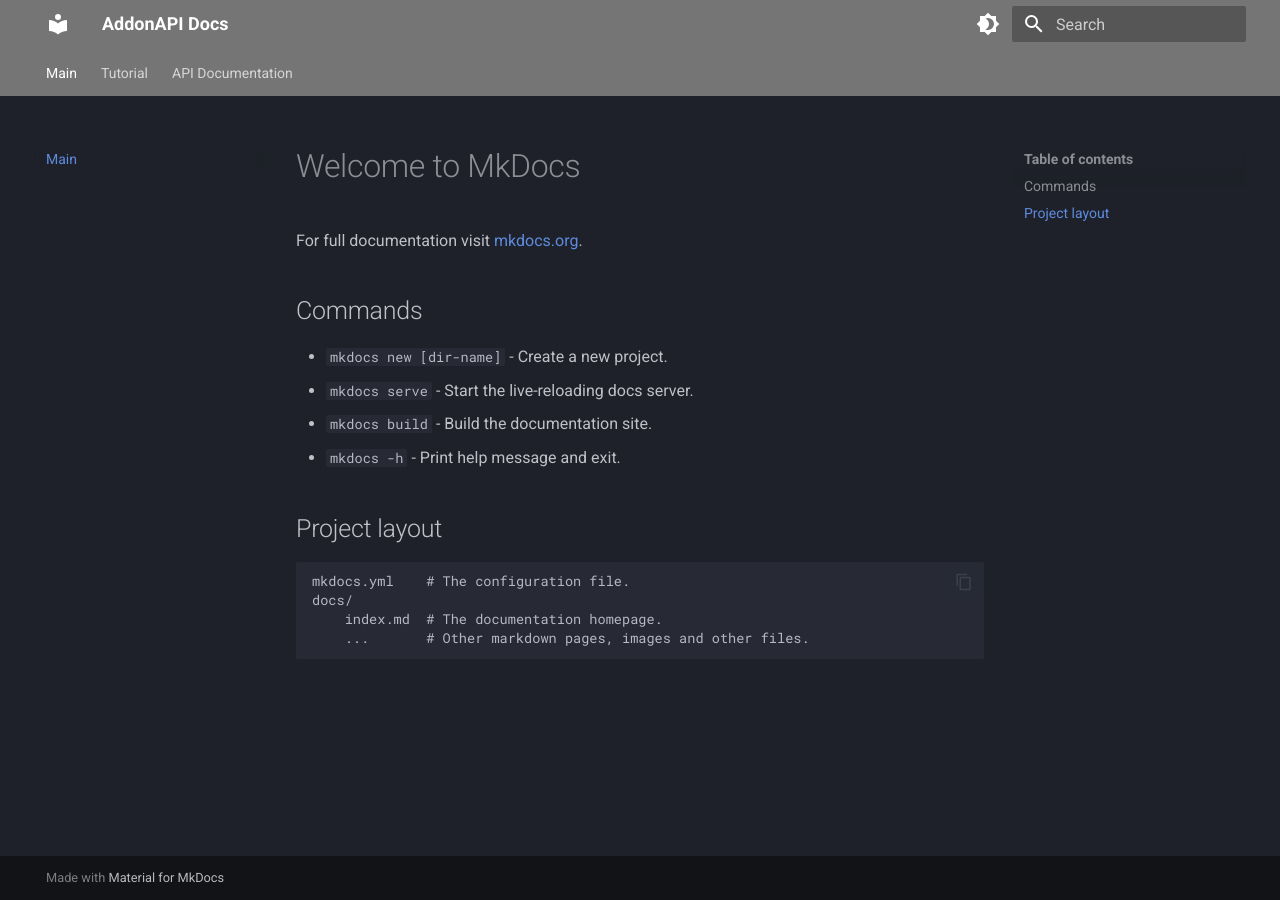
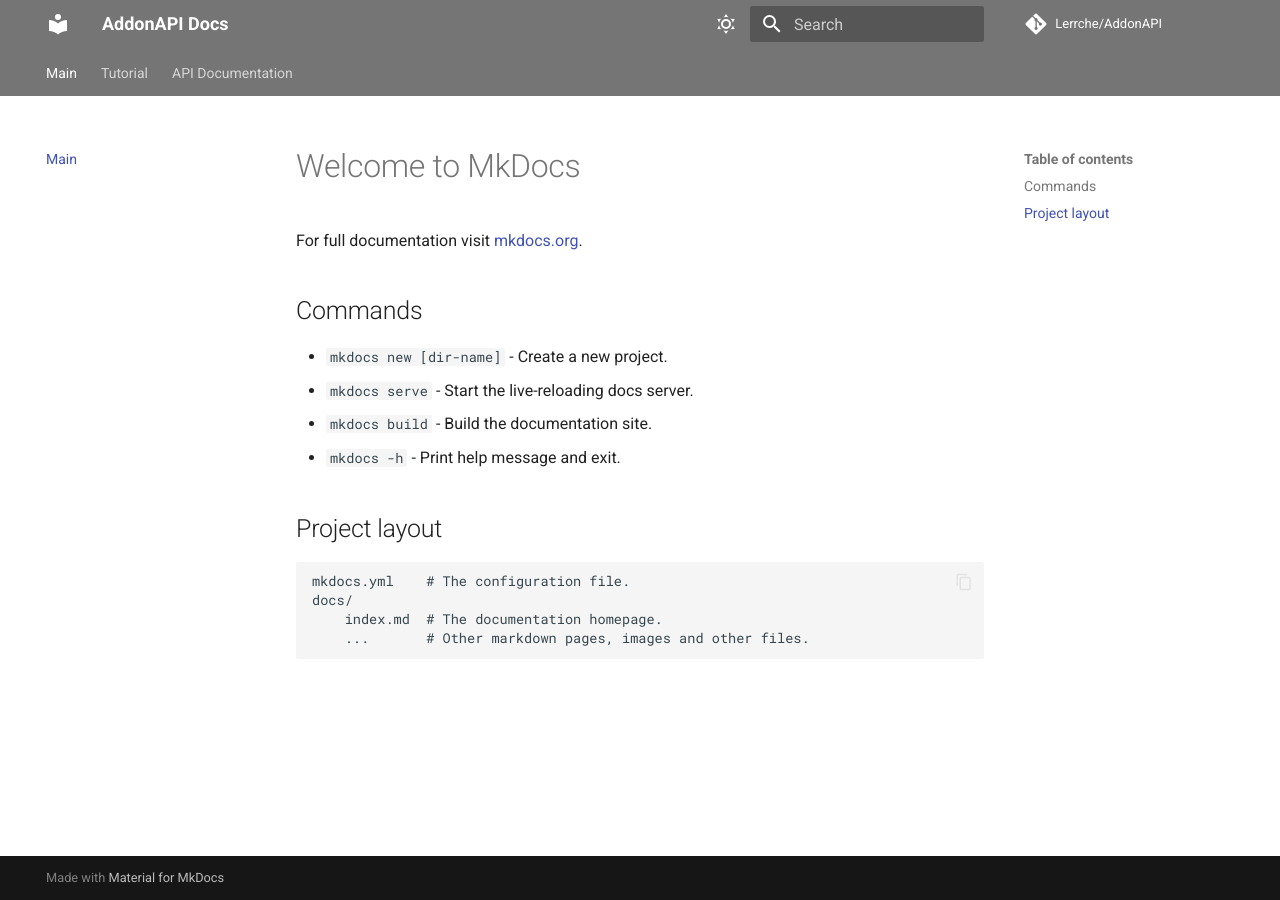
Before and after one commit to Lerrche/AddonAPI, an MkDocs documentation site: the page built from docs/index.md, in a window 1280 px wide. Built offline with MkDocs 1.6.1 and Material for MkDocs 9.7.7, drawn with Linux system fonts in a browser that asks for light colours; comment, search, counter and statistics services are not loaded.

Commit message:
Update mkdocs.yml

```diff
--- a/mkdocs.yml
+++ b/mkdocs.yml
@@ -1,24 +1,41 @@
 site_name: AddonAPI Docs
+site_description: Professional Addon System for Roblox
+site_author: Lerche
+# site_url: https://Lerrche.github.io/AddonAPI/ # Раскомментируй, когда деплой заработает
+
+repo_name: Lerrche/AddonAPI
+repo_url: https://github.com/Lerrche/AddonAPI
+
 theme:
   name: material
   language: en
+  features:
+    - navigation.tabs       # Полоска с разделами сверху, как у ZonePlus
+    - navigation.tracking   # Обновляет URL при скролле
+    - content.code.copy     # Кнопка копирования кода
+
   palette:
-    - scheme: slate
+    # Автоматическое переключение, но с упором на Slate (темную тему)
+    - media: "(prefers-color-scheme: dark)"
+      scheme: slate
+      primary: grey         # Серая верхняя полоска
+      accent: indigo        # Цвет ссылок и активных элементов
+      toggle:
+        icon: material/weather-night
+        name: Switch to light mode
+    - media: "(prefers-color-scheme: light)"
+      scheme: default
       primary: grey
       accent: indigo
       toggle:
-        icon: material/brightness-4
-        name: Switch to light mode
-    - scheme: default
-      primary: grey
-      accent: indigo
-      toggle:
-        icon: material/brightness-7
+        icon: material/weather-sunny
         name: Switch to dark mode
-  features:
-    - navigation.tabs
-    - content.code.copy
-    - navigation.sections
+
+markdown_extensions:
+  - admonition          # Красивые блоки !!! info и т.д.
+  - pymdownx.superfences # Улучшенная подсветка кода
+  - toc:
+      permalink: true    # Ссылки-якоря у заголовков
 
 nav:
   - Main: index.md
```
